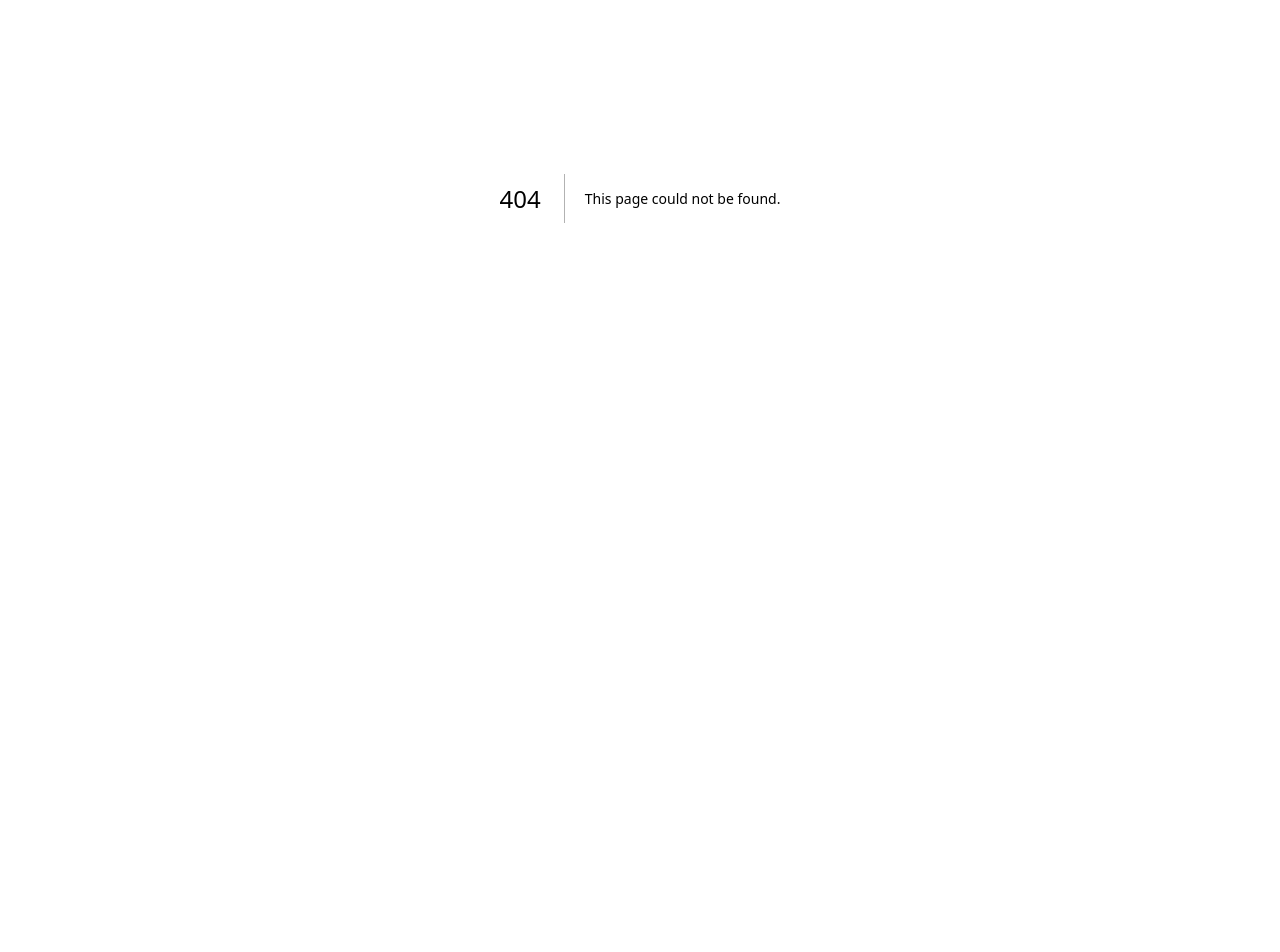
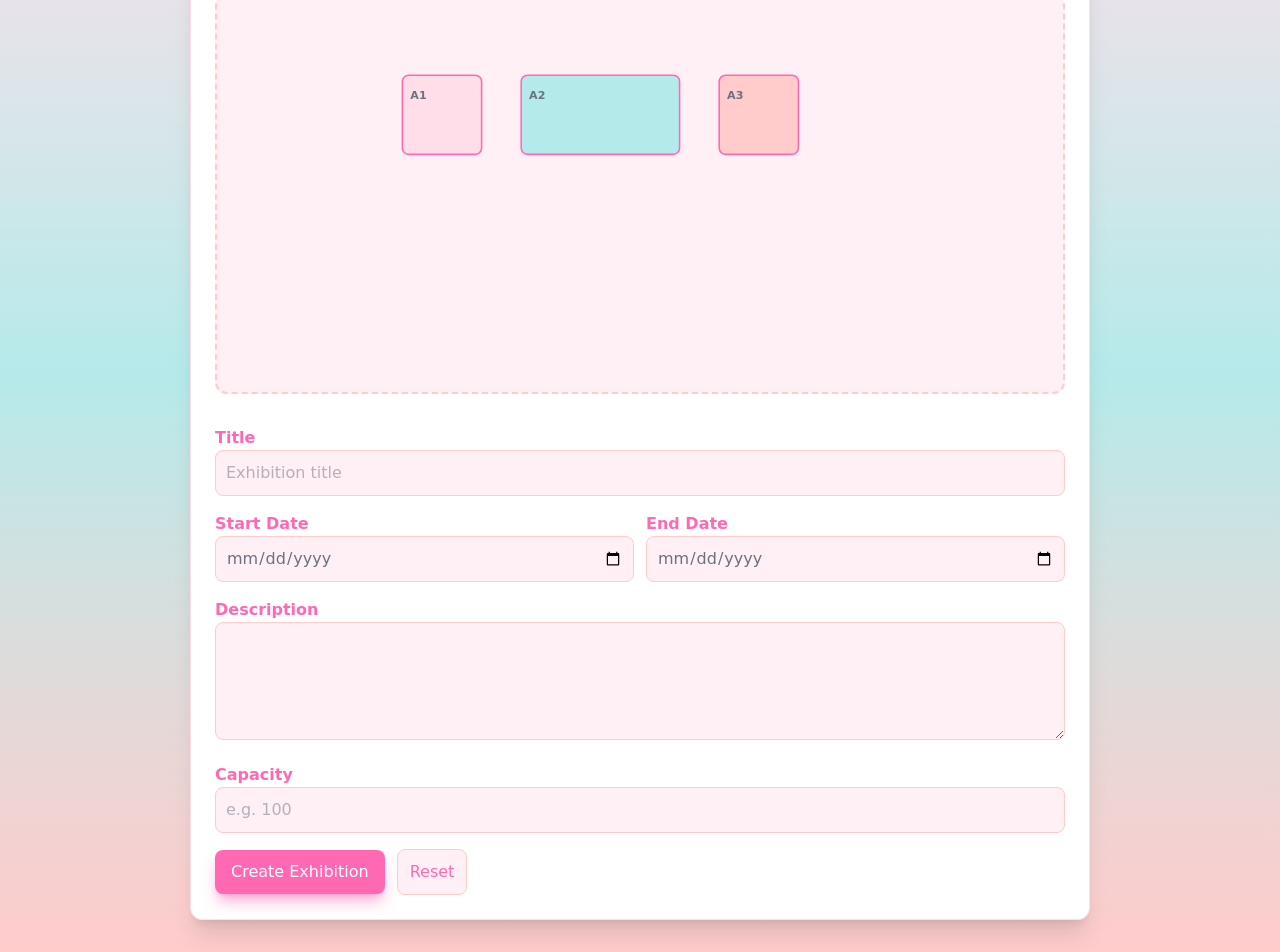
Before and after one commit to leomotors/swdevprac2-final-project, a Next.js app: page /exhibition in a window 1280 px wide. Before the commit this address had no page. Shown: the part 202-1154 px from the top of the page. Before the commit the page ends 800 px from the top, so only its background shows below. Built offline with nearby package versions, Linux system fonts and the light colour scheme.

Commit message:
vibe exhibition create page

```diff
--- /dev/null
+++ b/src/app/exhibition/page.tsx
@@ -0,0 +1,232 @@
+"use client";
+
+import React, { useState } from "react";
+
+type Hall = "A" | "B" | "C";
+
+const booths = [] as const;
+
+const boothLayouts: Record<
+  Hall,
+  { x: number; y: number; width: number; height: number; label: string }[]
+> = {
+  A: [
+    { x: 50, y: 100, width: 100, height: 100, label: "A1" },
+    { x: 200, y: 100, width: 200, height: 100, label: "A2" },
+    { x: 450, y: 100, width: 100, height: 100, label: "A3" },
+  ],
+  B: [
+    { x: 50, y: 50, width: 150, height: 150, label: "B1" },
+    { x: 250, y: 50, width: 100, height: 100, label: "B2" },
+    { x: 400, y: 50, width: 200, height: 150, label: "B3" },
+    { x: 50, y: 250, width: 100, height: 100, label: "B4" },
+  ],
+  C: [
+    { x: 100, y: 100, width: 120, height: 120, label: "C1" },
+    { x: 300, y: 100, width: 150, height: 120, label: "C2" },
+    { x: 500, y: 100, width: 100, height: 100, label: "C3" },
+    { x: 200, y: 250, width: 200, height: 150, label: "C4" },
+    { x: 450, y: 250, width: 150, height: 150, label: "C5" },
+  ],
+};
+
+export default function ExhibitionCreatePage() {
+  const [hall, setHall] = useState<Hall>("A");
+  const [title, setTitle] = useState("");
+  const [dateFrom, setDateFrom] = useState("");
+  const [dateTo, setDateTo] = useState("");
+  const [description, setDescription] = useState("");
+  const [capacity, setCapacity] = useState<number | "">("");
+  const [message, setMessage] = useState<string | null>(null);
+
+  const pastelColors = ["#FFDEE9", "#B5EAEA", "#FFCBCB", "#F3FFE3", "#E4C1F9"];
+
+  function handleSubmit(e: React.FormEvent) {
+    e.preventDefault();
+    setMessage(null);
+
+    if (!title.trim()) {
+      setMessage("Please provide a title.");
+      return;
+    }
+    if (!dateFrom || !dateTo) {
+      setMessage("Please provide both start and end dates.");
+      return;
+    }
+    if (dateFrom > dateTo) {
+      setMessage("Start date must be before or equal to end date.");
+      return;
+    }
+
+    const payload = {
+      title,
+      hall,
+      date_from: dateFrom,
+      date_to: dateTo,
+      description,
+      capacity: capacity === "" ? null : capacity,
+    };
+
+    console.log("Submitting exhibition:", payload);
+    setMessage("Exhibition submitted (preview). Check console for payload.");
+  }
+
+  return (
+    <div
+      className={`min-h-screen p-8 font-['Comic_Sans_MS',_'Inter',ui-sans-serif,system-ui,-apple-system,'Segoe_UI',Roboto,'Helvetica_Neue',Arial] bg-gradient-to-b from-[#FFDEE9] via-[#B5EAEA] to-[#FFCBCB]`}
+    >
+      <div className="max-w-[900px] mx-auto bg-white rounded-xl shadow-xl p-6 border border-[#FFDEE9]">
+        <header className="text-center mb-6">
+          <h1 className="text-3xl text-[#FF69B4]">Create Your Exhibition</h1>
+          <p className="text-gray-500">
+            Design your booth layout with a pastel touch!
+          </p>
+        </header>
+
+        <section className="mb-8 grid gap-4">
+          <div>
+            <label className="font-bold text-[#FF69B4]">Select Hall: </label>
+            <select
+              value={hall}
+              onChange={(e) => setHall(e.target.value as Hall)}
+              // UPDATED: Added focus styles to match inputs
+              className="p-2 rounded-lg border border-[#FFCBCB] bg-[#FFF0F5] text-[#6b7280] focus:outline-none focus:ring focus:ring-pink-500"
+            >
+              <option value="A">Hall A</option>
+              <option value="B">Hall B</option>
+              <option value="C">Hall C</option>
+            </select>
+          </div>
+
+          <div className="w-full h-[400px] rounded-xl overflow-hidden relative border-2 border-dashed border-[#FFCBCB] bg-[#FFF0F5]">
+            <svg viewBox="0 0 700 500" className="w-full h-full">
+              <rect x={0} y={0} width={700} height={500} fill="#FFF0F5" />
+
+              {boothLayouts[hall].map((booth, index) => (
+                <g key={booth.label}>
+                  <rect
+                    x={booth.x}
+                    y={booth.y}
+                    width={booth.width}
+                    height={booth.height}
+                    rx={8}
+                    ry={8}
+                    fill={pastelColors[index % pastelColors.length]}
+                    stroke="#FF69B4"
+                    strokeWidth={2}
+                  />
+                  {/* Using the default SVG font settings here */}
+                  <text
+                    x={booth.x + 10}
+                    y={booth.y + 30}
+                    fontSize={14}
+                    fill="#6b7280"
+                    fontWeight={600}
+                  >
+                    {booth.label}
+                  </text>
+                </g>
+              ))}
+            </svg>
+          </div>
+        </section>
+
+        <section>
+          <form onSubmit={handleSubmit} className="grid gap-4 text-[#6b7280]">
+            <div>
+              <label className="block font-bold text-[#FF69B4]">Title</label>
+              <input
+                value={title}
+                onChange={(e) => setTitle(e.target.value)}
+                placeholder="Exhibition title"
+                className="w-full p-2.5 rounded-lg border border-[#FFCBCB] bg-[#FFF0F5] focus:outline-none focus:ring focus:ring-pink-500"
+              />
+            </div>
+
+            <div className="flex gap-3">
+              <div className="flex-1">
+                <label className="block font-bold text-[#FF69B4]">
+                  Start Date
+                </label>
+                <input
+                  type="date"
+                  value={dateFrom}
+                  onChange={(e) => setDateFrom(e.target.value)}
+                  className="w-full p-2.5 rounded-lg border border-[#FFCBCB] bg-[#FFF0F5] focus:outline-none focus:ring focus:ring-pink-500"
+                />
+              </div>
+              <div className="flex-1">
+                <label className="block font-bold text-[#FF69B4]">
+                  End Date
+                </label>
+                <input
+                  type="date"
+                  value={dateTo}
+                  onChange={(e) => setDateTo(e.target.value)}
+                  className="w-full p-2.5 rounded-lg border border-[#FFCBCB] bg-[#FFF0F5] focus:outline-none focus:ring focus:ring-pink-500"
+                />
+              </div>
+            </div>
+
+            <div>
+              <label className="block font-bold text-[#FF69B4]">
+                Description
+              </label>
+              <textarea
+                value={description}
+                onChange={(e) => setDescription(e.target.value)}
+                rows={4}
+                className="w-full p-2.5 rounded-lg border border-[#FFCBCB] bg-[#FFF0F5] focus:outline-none focus:ring focus:ring-pink-500"
+              />
+            </div>
+
+            <div>
+              <label className="block font-bold text-[#FF69B4]">Capacity</label>
+              <input
+                type="number"
+                min={0}
+                value={capacity}
+                onChange={(e) =>
+                  setCapacity(
+                    e.target.value === "" ? "" : Number(e.target.value)
+                  )
+                }
+                placeholder="e.g. 100"
+                className="w-full p-2.5 rounded-lg border border-[#FFCBCB] bg-[#FFF0F5] focus:outline-none focus:ring focus:ring-pink-500"
+              />
+            </div>
+
+            <div className="flex gap-3 items-center">
+              <button
+                type="submit"
+                className="px-4 py-2.5 bg-[#FF69B4] text-white border-none rounded-lg shadow-pink-400/50 shadow-lg"
+              >
+                Create Exhibition
+              </button>
+              <button
+                type="button"
+                onClick={() => {
+                  setTitle("");
+                  setDateFrom("");
+                  setDateTo("");
+                  setDescription("");
+                  setCapacity("");
+                  setMessage(null);
+                }}
+                className="px-3 py-2.5 border border-[#FFCBCB] rounded-lg bg-[#FFF0F5] text-[#FF69B4]"
+              >
+                Reset
+              </button>
+
+              {message && (
+                <div className="ml-3 text-green-700 font-semibold">
+                  {message}
+                </div>
+              )}
+            </div>
+          </form>
+        </section>
+      </div>
+    </div>
+  );
+}
```
Also changed, not shown: 1 other file (tests, documents, lock files or other folders).
